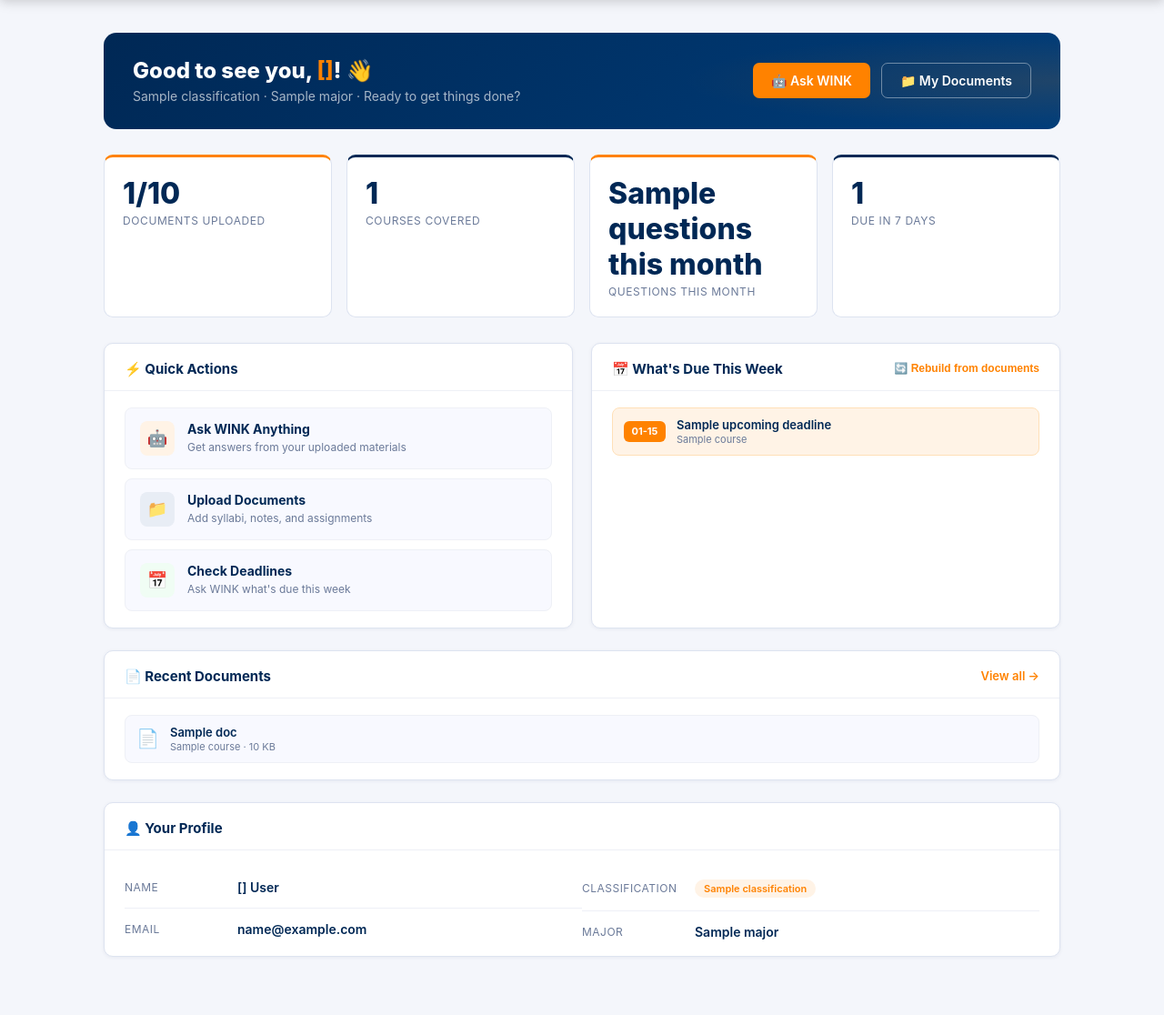
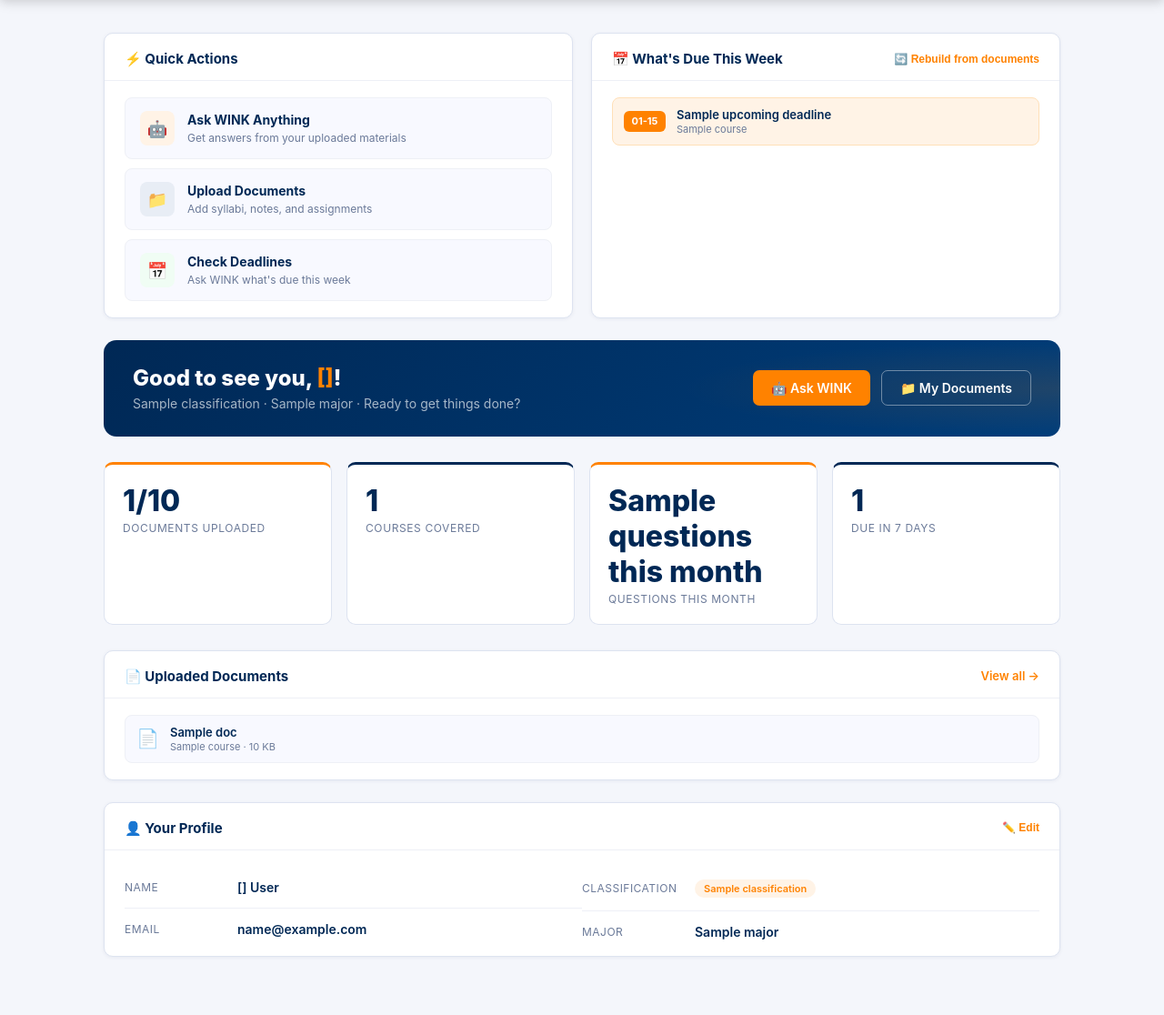
Before and after one commit to lauratrevino/WINK, a Flask app: template templates/dashboard.html in a window 1280 px wide. Shown: the part 60-1176 px from the top of the page at 91% size. Run offline with Flask 3, Linux system fonts and the light colour scheme; the template is opened without the code that fills it: most values are stand-ins (such as "Sample title", 1, 10 or a date in 2020); parts of the project's set-up code (start-up, migrations or seed data) failed here and were passed over; some libraries are stand-ins or nearby versions.

Commit message:
Add files via upload

```diff
--- a/templates/dashboard.html
+++ b/templates/dashboard.html
@@ -182,6 +182,13 @@
     .profile-row:last-child { border-bottom: none; padding-bottom: 0; }
     .profile-label { font-size: 12px; color: #6b7a99; text-transform: uppercase; letter-spacing: .04em; flex: 0 0 110px; }
     .profile-value { font-size: 14px; font-weight: 600; color: #002855; }
+    .profile-input {
+      font-size: 13px; font-weight: 600; color: #002855;
+      border: 1.5px solid #dde3f0; border-radius: 6px;
+      padding: 6px 10px; width: 100%; max-width: 160px;
+      font-family: inherit;
+    }
+    .profile-input:focus { outline: none; border-color: #FF8200; }
     .badge {
       display: inline-block; font-size: 11px; font-weight: 600;
       padding: 3px 10px; border-radius: 999px;
@@ -217,39 +224,7 @@
 
   <div class="page-shell">
 
-    <!-- Welcome Banner -->
-    <div class="welcome-banner">
-      <div class="welcome-text">
-        <h1>Good to see you, <span>{{ s.first_name }}</span>! 👋</h1>
-        <p>{{ s.classification }} · {{ s.major }} · Ready to get things done?</p>
-      </div>
-      <div class="welcome-actions">
-        <a href="/chat-page" class="btn-cta btn-orange">🤖 Ask WINK</a>
-        <a href="/documents" class="btn-cta btn-outline-white">📁 My Documents</a>
-      </div>
-    </div>
-
-    <!-- Stats Row -->
-    <div class="stats-row">
-      <div class="stat-card{{ ' stat-warn' if docs|length >= max_docs else '' }}">
-        <div class="stat-value">{{ docs|length }}/{{ max_docs }}</div>
-        <div class="stat-label">Documents Uploaded</div>
-      </div>
-      <div class="stat-card navy-top">
-        <div class="stat-value">{{ docs|map(attribute='course')|unique|list|length }}</div>
-        <div class="stat-label">Courses Covered</div>
-      </div>
-      <div class="stat-card">
-        <div class="stat-value">{{ questions_this_month }}</div>
-        <div class="stat-label">Questions This Month</div>
-      </div>
-      <div class="stat-card navy-top">
-        <div class="stat-value">{{ upcoming_deadlines|length }}</div>
-        <div class="stat-label">Due In 7 Days</div>
-      </div>
-    </div>
-
-    <!-- Two-column grid -->
+    <!-- Two-column grid: Quick Actions (left) + What's Due This Week (right) -->
     <div class="dash-grid">
 
       <!-- Quick Actions -->
@@ -314,10 +289,42 @@
 
     </div>
 
-    <!-- Recent Documents -->
+    <!-- Welcome Banner -->
+    <div class="welcome-banner">
+      <div class="welcome-text">
+        <h1>Good to see you, <span>{{ s.first_name }}</span>!</h1>
+        <p>{{ s.classification }} · {{ s.major }} · Ready to get things done?</p>
+      </div>
+      <div class="welcome-actions">
+        <a href="/chat-page" class="btn-cta btn-orange">🤖 Ask WINK</a>
+        <a href="/documents" class="btn-cta btn-outline-white">📁 My Documents</a>
+      </div>
+    </div>
+
+    <!-- Stats Row -->
+    <div class="stats-row">
+      <div class="stat-card{{ ' stat-warn' if docs|length >= max_docs else '' }}">
+        <div class="stat-value">{{ docs|length }}/{{ max_docs }}</div>
+        <div class="stat-label">Documents Uploaded</div>
+      </div>
+      <div class="stat-card navy-top">
+        <div class="stat-value">{{ docs|map(attribute='course')|unique|list|length }}</div>
+        <div class="stat-label">Courses Covered</div>
+      </div>
+      <div class="stat-card">
+        <div class="stat-value">{{ questions_this_month }}</div>
+        <div class="stat-label">Questions This Month</div>
+      </div>
+      <div class="stat-card navy-top">
+        <div class="stat-value">{{ upcoming_deadlines|length }}</div>
+        <div class="stat-label">Due In 7 Days</div>
+      </div>
+    </div>
+
+    <!-- Uploaded Documents -->
     <div class="card" style="margin-bottom:24px;">
       <div class="card-header">
-        <div class="card-title">📄 Recent Documents</div>
+        <div class="card-title">📄 Uploaded Documents</div>
         <a href="/documents" style="font-size:13px;color:#FF8200;text-decoration:none;font-weight:600;">View all →</a>
       </div>
       <div class="card-body">
@@ -351,13 +358,18 @@
     <div class="card">
       <div class="card-header">
         <div class="card-title">👤 Your Profile</div>
+        <button id="profile-edit-btn" onclick="toggleProfileEdit(true)" style="font-size:12px;font-weight:600;color:#FF8200;background:none;border:none;cursor:pointer;">✏️ Edit</button>
       </div>
       <div class="card-body">
         <div style="display:grid;grid-template-columns:1fr 1fr;gap:0;">
           <div>
             <div class="profile-row">
               <div class="profile-label">Name</div>
-              <div class="profile-value">{{ s.first_name }} {{ s.last_name }}</div>
+              <div class="profile-value" id="profile-view-name">{{ s.first_name }} {{ s.last_name }}</div>
+              <div class="profile-edit" style="display:none;gap:8px;">
+                <input type="text" id="profile-input-first" class="profile-input" value="{{ s.first_name }}" placeholder="First name">
+                <input type="text" id="profile-input-last" class="profile-input" value="{{ s.last_name }}" placeholder="Last name">
+              </div>
             </div>
             <div class="profile-row">
               <div class="profile-label">Email</div>
@@ -367,13 +379,23 @@
           <div>
             <div class="profile-row">
               <div class="profile-label">Classification</div>
-              <div class="profile-value"><span class="badge">{{ s.classification }}</span></div>
+              <div class="profile-value" id="profile-view-classification"><span class="badge">{{ s.classification }}</span></div>
+              <div class="profile-edit" style="display:none;">
+                <input type="text" id="profile-input-classification" class="profile-input" value="{{ s.classification }}" placeholder="e.g., Junior">
+              </div>
             </div>
             <div class="profile-row">
               <div class="profile-label">Major</div>
-              <div class="profile-value">{{ s.major }}</div>
+              <div class="profile-value" id="profile-view-major">{{ s.major }}</div>
+              <div class="profile-edit" style="display:none;">
+                <input type="text" id="profile-input-major" class="profile-input" value="{{ s.major }}" placeholder="e.g., Computer Science">
+              </div>
             </div>
           </div>
+        </div>
+        <div id="profile-edit-actions" style="display:none;margin-top:14px;gap:10px;">
+          <button onclick="saveProfileEdit()" class="btn-cta btn-orange" style="padding:8px 18px;font-size:13px;">Save</button>
+          <button onclick="toggleProfileEdit(false)" style="padding:8px 18px;font-size:13px;font-weight:600;color:#6b7a99;background:none;border:1px solid #dde3f0;border-radius:7px;cursor:pointer;">Cancel</button>
         </div>
       </div>
     </div>
@@ -381,6 +403,45 @@
   </div>
 
   <script>
+    function toggleProfileEdit(editing) {
+      document.querySelectorAll('.profile-edit').forEach(el => el.style.display = editing ? 'flex' : 'none');
+      document.getElementById('profile-view-name').style.display = editing ? 'none' : 'block';
+      document.getElementById('profile-view-classification').style.display = editing ? 'none' : 'block';
+      document.getElementById('profile-view-major').style.display = editing ? 'none' : 'block';
+      document.getElementById('profile-edit-actions').style.display = editing ? 'flex' : 'none';
+      document.getElementById('profile-edit-btn').style.display = editing ? 'none' : 'inline-block';
+      if (!editing) {
+        // Reset inputs back to the last-saved values shown in the view mode
+        document.getElementById('profile-input-first').value = document.getElementById('profile-view-name').textContent.split(' ')[0] || '';
+        document.getElementById('profile-input-last').value = document.getElementById('profile-view-name').textContent.split(' ').slice(1).join(' ') || '';
+      }
+    }
+
+    async function saveProfileEdit() {
+      const first_name = document.getElementById('profile-input-first').value.trim();
+      const last_name = document.getElementById('profile-input-last').value.trim();
+      const classification = document.getElementById('profile-input-classification').value.trim();
+      const major = document.getElementById('profile-input-major').value.trim();
+      if (!first_name || !last_name || !classification || !major) {
+        alert('Please fill in every field.');
+        return;
+      }
+      try {
+        const res = await fetch('/update-profile', {
+          method: 'POST',
+          headers: { 'Content-Type': 'application/json' },
+          body: JSON.stringify({ first_name, last_name, classification, major })
+        });
+        const data = await res.json();
+        if (!data.success) { alert(data.error || 'Something went wrong.'); return; }
+        document.getElementById('profile-view-name').textContent = `${data.profile.first_name} ${data.profile.last_name}`;
+        document.getElementById('profile-view-classification').innerHTML = `<span class="badge">${data.profile.classification}</span>`;
+        document.getElementById('profile-view-major').textContent = data.profile.major;
+        toggleProfileEdit(false);
+      } catch (e) {
+        alert('Something went wrong — please try again.');
+      }
+    }
     async function rebuildDeadlines(btn) {
       const original = btn.textContent;
       btn.textContent = 'Rebuilding…'; btn.disabled = true;
```
